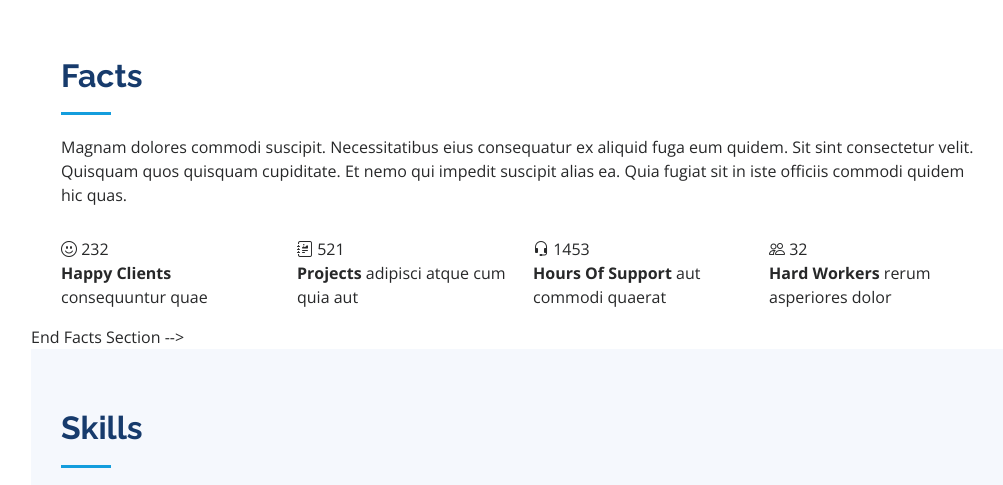
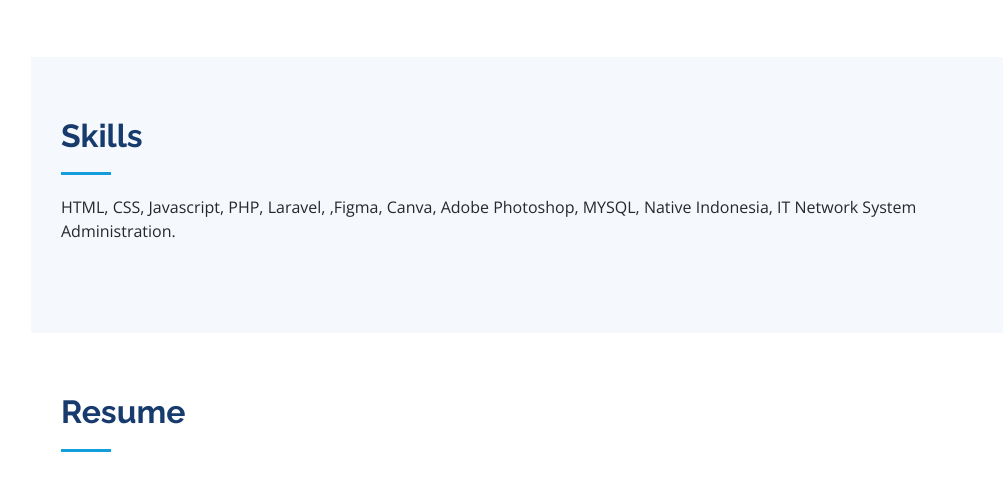
Before and after one commit to MalvinMs/malvinms.github.io, a plain HTML site: page index.html in a window 1280 px wide. Shown: the part 1358-1843 px from the top of the page, without its empty margins (269-1272 px from the left). Drawn offline with nearby package versions, Linux system fonts and the light colour scheme.

Commit message:
memperbaiki error

```diff
--- a/index.html
+++ b/index.html
@@ -124,51 +124,7 @@
       </div>
     </section><!-- End About Section -->
 
-      <div class="container">
 
-        <div class="section-title">
-          <h2>Facts</h2>
-          <p>Magnam dolores commodi suscipit. Necessitatibus eius consequatur ex aliquid fuga eum quidem. Sit sint consectetur velit. Quisquam quos quisquam cupiditate. Et nemo qui impedit suscipit alias ea. Quia fugiat sit in iste officiis commodi quidem hic quas.</p>
-        </div>
-
-        <div class="row no-gutters">
-
-          <div class="col-lg-3 col-md-6 d-md-flex align-items-md-stretch" data-aos="fade-up">
-            <div class="count-box">
-              <i class="bi bi-emoji-smile"></i>
-              <span data-purecounter-start="0" data-purecounter-end="232" data-purecounter-duration="1" class="purecounter"></span>
-              <p><strong>Happy Clients</strong> consequuntur quae</p>
-            </div>
-          </div>
-
-          <div class="col-lg-3 col-md-6 d-md-flex align-items-md-stretch" data-aos="fade-up" data-aos-delay="100">
-            <div class="count-box">
-              <i class="bi bi-journal-richtext"></i>
-              <span data-purecounter-start="0" data-purecounter-end="521" data-purecounter-duration="1" class="purecounter"></span>
-              <p><strong>Projects</strong> adipisci atque cum quia aut</p>
-            </div>
-          </div>
-
-          <div class="col-lg-3 col-md-6 d-md-flex align-items-md-stretch" data-aos="fade-up" data-aos-delay="200">
-            <div class="count-box">
-              <i class="bi bi-headset"></i>
-              <span data-purecounter-start="0" data-purecounter-end="1453" data-purecounter-duration="1" class="purecounter"></span>
-              <p><strong>Hours Of Support</strong> aut commodi quaerat</p>
-            </div>
-          </div>
-
-          <div class="col-lg-3 col-md-6 d-md-flex align-items-md-stretch" data-aos="fade-up" data-aos-delay="300">
-            <div class="count-box">
-              <i class="bi bi-people"></i>
-              <span data-purecounter-start="0" data-purecounter-end="32" data-purecounter-duration="1" class="purecounter"></span>
-              <p><strong>Hard Workers</strong> rerum asperiores dolor</p>
-            </div>
-          </div>
-
-        </div>
-
-      </div>
-    </section>End Facts Section -->
 
     <!-- ======= Skills Section ======= -->
     <section id="skills" class="skills section-bg">
@@ -359,7 +315,7 @@
 
         <div class="section-title">
           <h2>Contact</h2>
-          <p>Magnam dolores commodi suscipit. Necessitatibus eius consequatur ex aliquid fuga eum quidem. Sit sint consectetur velit. Quisquam quos quisquam cupiditate. Et nemo qui impedit suscipit alias ea. Quia fugiat sit in iste officiis commodi quidem hic quas.</p>
+
         </div>
 
         <div class="row" data-aos="fade-in">
```
